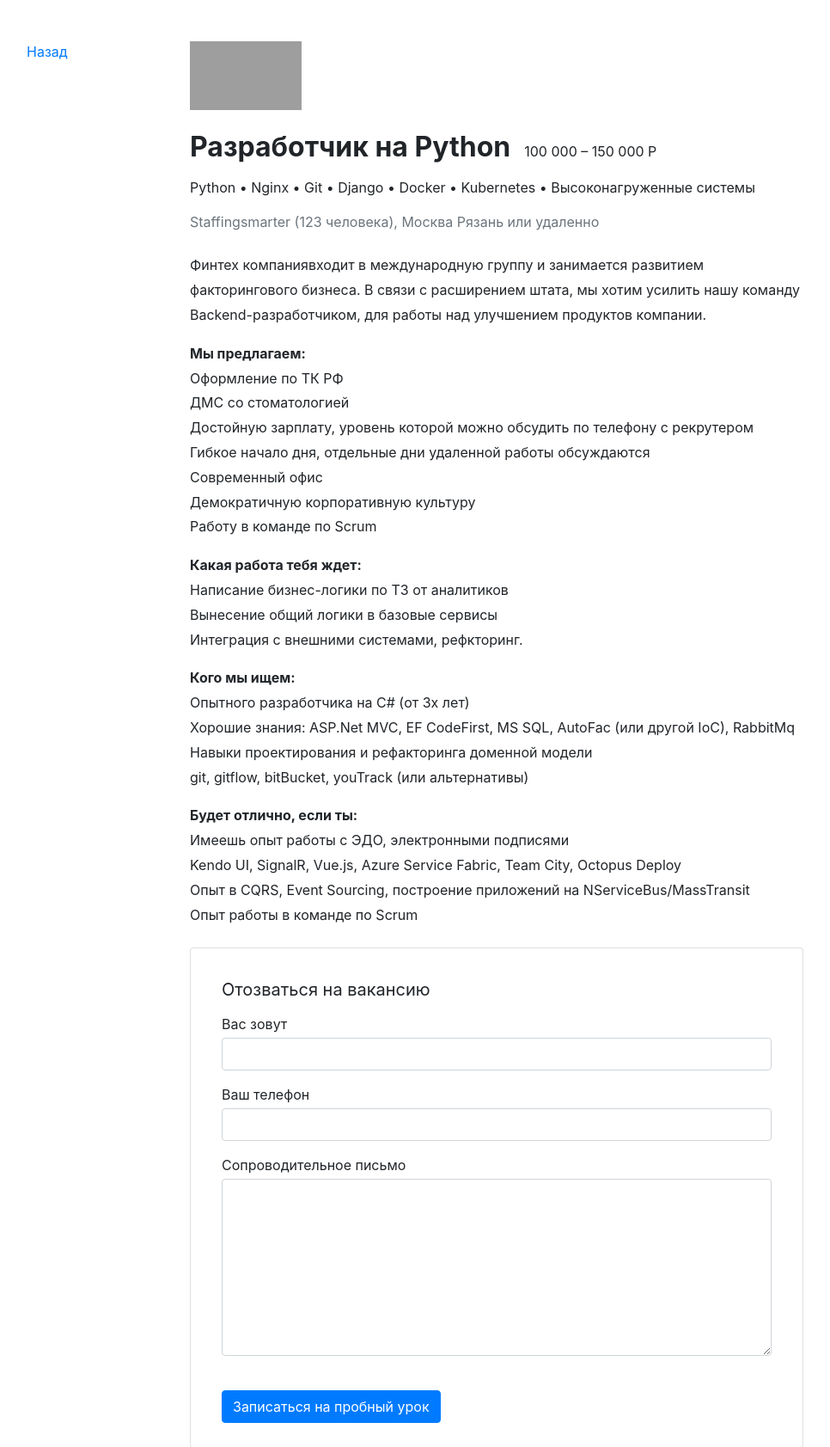
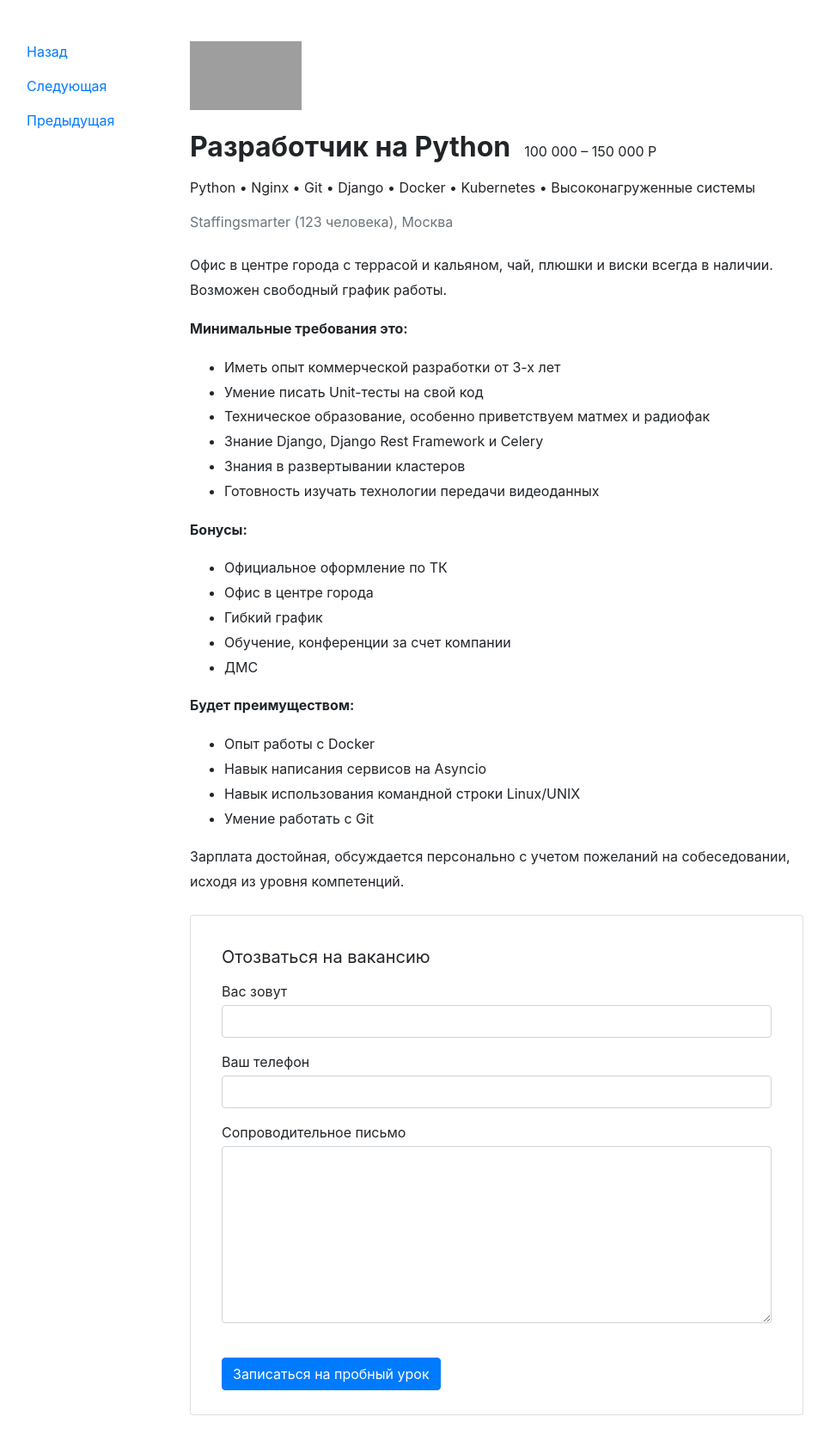
Before and after one commit to fre3zz/stepik_week3and4, a Django app: page /vacancies/1/ in a window 1280 px wide. Shown: the part 72-1755 px from the top of the page at 86% size, without its empty margins (70-1036 px from the left). After the commit the page ends 1718 px from the top, so only its background shows below. Run offline with Django 3.2, Linux system fonts and the light colour scheme; data comes from the database, SQL or seed files in the repository; some libraries are stand-ins or nearby versions; grey boxes are pictures that could not be loaded.

Commit message:
vacancies ready

```diff
--- a/job_search/templates/job_search/vacancy.html
+++ b/job_search/templates/job_search/vacancy.html
@@ -8,6 +8,8 @@
       <div class="col-12 col-lg-2">
         <div class="pl-3 mb-5">
           <p><a href="#">Назад</a></p>
+            <p><a href="#">Следующая</a></p>
+            <p><a href="#">Предыдущая</a></p>
         </div>
       </div>
       <div class="col-12 col-lg-8">
@@ -18,35 +20,9 @@
             <p class="m-0 pl-3">{{ vacancy.salary_min|thous_sep }} – {{ vacancy.salary_max|thous_sep }} Р</p>
           </div>
           <p class="mt-2">{{ vacancy.skills|switch_symb:",& •" }}</p>
-          <p class="text-muted mb-4">{{ vacancy.company.name|capfirst }} ({{ vacancy.company.employee_count|ru_pluralize:"человек,человека,человеков" }}), {{ vacancy.company.location }} Рязань или удаленно</p>
+          <p class="text-muted mb-4">{{ vacancy.company.name|capfirst }} ({{ vacancy.company.employee_count|ru_pluralize:"человек,человека,человеков" }}), {{ vacancy.company.location }} </p>
           <div style="line-height: 1.8;">
-            <p>Финтех компаниявходит в международную группу  и занимается развитием факторингового бизнеса. В связи с расширением штата, мы хотим усилить нашу команду Backend-разработчиком, для работы над улучшением продуктов компании.</p>
-            <p><b>Мы предлагаем: </b><br>
-              Оформление по ТК РФ<br>
-              ДМС со стоматологией<br>
-              Достойную зарплату, уровень которой можно обсудить по телефону с рекрутером<br>
-              Гибкое начало дня, отдельные дни удаленной работы обсуждаются<br>
-              Современный офис<br>
-              Демократичную корпоративную культуру<br>
-              Работу в команде по Scrum
-            </p>
-            <p><b>Какая работа тебя ждет: </b><br>
-              Написание бизнес-логики по ТЗ от аналитиков<br>
-              Вынесение общий логики в базовые сервисы<br>
-              Интеграция с внешними системами, рефкторинг.
-            </p>
-            <p><b>Кого мы ищем: </b><br>
-              Опытного разработчика на C# (от 3х лет)<br>
-              Хорошие знания: ASP.Net MVC, EF CodeFirst, MS SQL, AutoFac (или другой IoC), RabbitMq <br>
-              Навыки проектирования и рефакторинга доменной модели <br>
-              git, gitflow, bitBucket, youTrack (или альтернативы)
-            </p>
-            <p><b>Будет отлично, если ты:</b><br>
-              Имеешь опыт работы с ЭДО, электронными подписями<br>
-              Kendo UI, SignalR, Vue.js, Azure Service Fabric, Team City, Octopus Deploy<br>
-              Опыт в CQRS, Event Sourcing, построение приложений на NServiceBus/MassTransit<br>
-              Опыт работы в команде по Scrum
-            </p>
+              {{ vacancy.description|safe}}
           </div>
           <form action="/echo" class="card mt-4 mb-3" enctype="multipart/form-data">
             <div class="card-body mx-3">
--- a/job_search/views.py
+++ b/job_search/views.py
@@ -1,4 +1,4 @@
-from django.shortcuts import render
+from django.shortcuts import render, get_object_or_404
 # Create your views here.
 from django.views.generic import TemplateView, ListView
 
@@ -9,7 +9,7 @@ class VacancyView(TemplateView):
     template_name = 'job_search/vacancy.html'
     def get_context_data(self, **kwargs):
         context = super(VacancyView, self).get_context_data(**kwargs)
-        context['vacancy'] = Vacancy.objects.get(id=context['pk'])
+        context['vacancy'] = get_object_or_404(Vacancy, pk=context['pk'])
         print(context)
         return context
 
```
